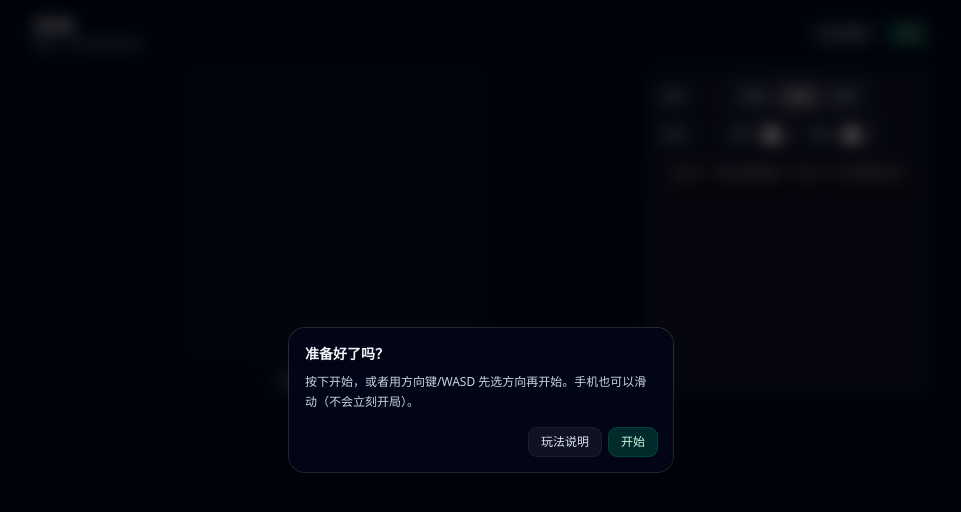
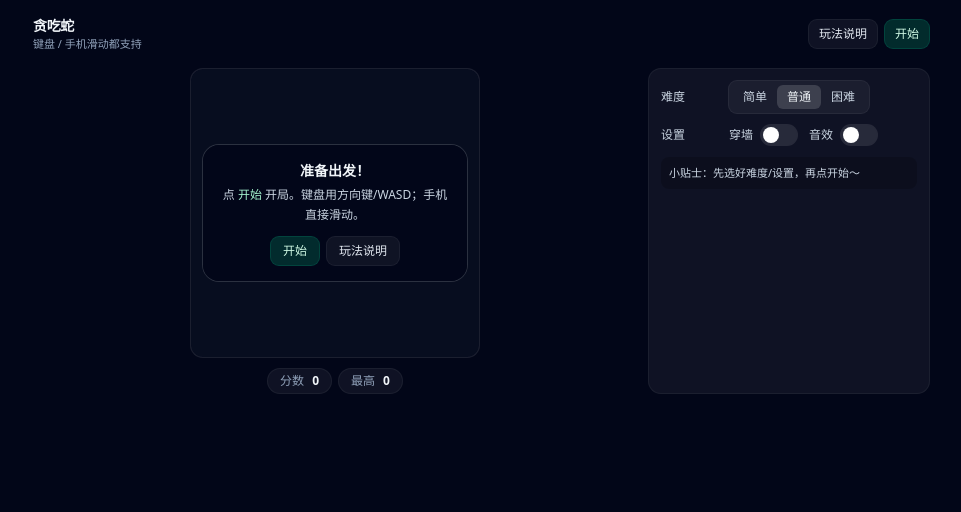
Before and after one commit to wzai-1/yuki-games, a React (Vite) app: page / in a window 1280 px wide. Shown: the top 512 px of the page, without its empty margins (159-1120 px from the left). Built offline with nearby package versions, Linux system fonts and the light colour scheme.

Commit message:
Refine start/gameover flow with in-canvas overlays

```diff
--- a/src/ui/App.tsx
+++ b/src/ui/App.tsx
@@ -84,8 +84,8 @@ export default function App() {
   useKeyboardInput(onDir, togglePause)
   useSwipeInput(onDir)
 
-  const onRestart = useCallback(() => {
-    setState(() => createInitialState(config))
+  const restartAndStart = useCallback(() => {
+    setState(() => start(createInitialState(config)))
   }, [config])
 
   useEffect(() => {
@@ -144,7 +144,7 @@ export default function App() {
               <button
                 type="button"
                 className="rounded-lg bg-white/5 px-2.5 py-1.5 text-xs text-slate-200 ring-1 ring-white/10 hover:bg-white/10"
-                onClick={onRestart}
+                onClick={restartAndStart}
               >
                 重来
               </button>
@@ -164,7 +164,49 @@ export default function App() {
 
         <div className="mt-4 grid gap-3 md:grid-cols-[1fr_280px]">
           <div className="flex flex-col items-center">
-            <SnakeCanvas state={state} />
+            <SnakeCanvas
+              state={state}
+              overlay={
+                state.status === 'ready' ? (
+                  <div className="w-full max-w-[420px] rounded-2xl bg-slate-950/80 p-4 text-center ring-1 ring-white/15 backdrop-blur">
+                    <div className="text-sm font-semibold">准备出发！</div>
+                    <div className="mt-1 text-xs leading-5 text-slate-300">
+                      点 <span className="text-emerald-200">开始</span> 开局。键盘用方向键/WASD；手机直接滑动。
+                    </div>
+                    <div className="mt-3 flex items-center justify-center gap-2">
+                      <button
+                        type="button"
+                        className="rounded-lg bg-emerald-500/20 px-3 py-1.5 text-xs text-emerald-100 ring-1 ring-emerald-400/30 hover:bg-emerald-500/25"
+                        onClick={() => setState((s) => start(s))}
+                      >
+                        开始
+                      </button>
+                      <button
+                        type="button"
+                        className="rounded-lg bg-white/5 px-3 py-1.5 text-xs text-slate-200 ring-1 ring-white/10 hover:bg-white/10"
+                        onClick={() => setShowHelp(true)}
+                      >
+                        玩法说明
+                      </button>
+                    </div>
+                  </div>
+                ) : state.status === 'dead' ? (
+                  <div className="w-full max-w-[420px] rounded-2xl bg-slate-950/80 p-4 text-center ring-1 ring-white/15 backdrop-blur">
+                    <div className="text-sm font-semibold">哎呀，撞上啦！</div>
+                    <div className="mt-1 text-xs text-slate-300">本局 {state.score} 分 · 最高 {best} 分</div>
+                    <div className="mt-3 flex items-center justify-center gap-2">
+                      <button
+                        type="button"
+                        className="rounded-lg bg-emerald-500/20 px-3 py-1.5 text-xs text-emerald-100 ring-1 ring-emerald-400/30 hover:bg-emerald-500/25"
+                        onClick={restartAndStart}
+                      >
+                        再来一局
+                      </button>
+                    </div>
+                  </div>
+                ) : null
+              }
+            />
             <div className="mt-3 flex flex-wrap items-center justify-center gap-2">
               <ScorePill label="分数" value={state.score} />
               <ScorePill label="最高" value={best} />            </div>
@@ -188,70 +230,10 @@ export default function App() {
               </Row>
 
               <div className="rounded-lg bg-black/20 p-2 text-[11px] text-slate-300">
-                小贴士：开始时随便滑一下/按一下方向键就会动～
+                小贴士：先选好难度/设置，再点开始～
               </div>
             </div>
           </aside>
-        </div>
-
-        <OverlayModal
-          open={state.status === 'ready'}
-          title="准备好了吗？"
-          body="按下开始，或者用方向键/WASD 先选方向再开始。手机也可以滑动（不会立刻开局）。"
-          primaryLabel="开始"
-          onPrimary={() => setState((s) => start(s))}
-          secondaryLabel="玩法说明"
-          onSecondary={() => setShowHelp(true)}
-        />
-
-        <OverlayModal
-          open={state.status === 'dead'}
-          title="游戏结束"
-          body="想再来一局吗？"
-          primaryLabel="重来"
-          onPrimary={onRestart}
-        />
-      </div>
-    </div>
-  )
-}
-
-function OverlayModal(props: {
-  open: boolean
-  title: string
-  body?: string
-  primaryLabel: string
-  onPrimary: () => void
-  secondaryLabel?: string
-  onSecondary?: () => void
-}) {
-  if (!props.open) return null
-  return (
-    <div className="fixed inset-0 z-50 flex items-center justify-center p-4">
-      <div className="absolute inset-0 bg-black/60 backdrop-blur-sm" />
-      <div className="relative w-full max-w-sm rounded-2xl bg-slate-950/95 p-4 ring-1 ring-white/15">
-        <div className="text-sm font-semibold">{props.title}</div>
-        {props.body ? (
-          <div className="mt-2 text-xs leading-5 text-slate-300">{props.body}</div>
-        ) : null}
-
-        <div className="mt-4 flex items-center justify-end gap-2">
-          {props.secondaryLabel && props.onSecondary ? (
-            <button
-              type="button"
-              className="rounded-lg bg-white/5 px-3 py-1.5 text-xs text-slate-200 ring-1 ring-white/10 hover:bg-white/10"
-              onClick={props.onSecondary}
-            >
-              {props.secondaryLabel}
-            </button>
-          ) : null}
-          <button
-            type="button"
-            className="rounded-lg bg-emerald-500/20 px-3 py-1.5 text-xs text-emerald-100 ring-1 ring-emerald-400/30 hover:bg-emerald-500/25"
-            onClick={props.onPrimary}
-          >
-            {props.primaryLabel}
-          </button>
         </div>
       </div>
     </div>
--- a/src/ui/SnakeCanvas.tsx
+++ b/src/ui/SnakeCanvas.tsx
@@ -1,9 +1,10 @@
-import { useEffect, useRef } from 'react'
+import { useEffect, useRef, type ReactNode } from 'react'
 import type { GameState } from '../game/core'
 import { computeCanvasSizing, draw } from '../game/render'
 
 export default function SnakeCanvas(props: {
   state: GameState
+  overlay?: ReactNode
 }) {
   const wrapRef = useRef<HTMLDivElement | null>(null)
   const canvasRef = useRef<HTMLCanvasElement | null>(null)
@@ -68,6 +69,9 @@ export default function SnakeCanvas(props: {
       className="relative overflow-hidden rounded-xl bg-slate-900/40 ring-1 ring-white/10"
     >
       <canvas ref={canvasRef} className="block touch-none select-none" />
+      {props.overlay ? (
+        <div className="absolute inset-0 flex items-center justify-center p-3">{props.overlay}</div>
+      ) : null}
       {/* overlay frame for crisp border (separate from canvas pixels) */}
       <div className="pointer-events-none absolute inset-0 rounded-xl ring-1 ring-white/10" />
     </div>
```
